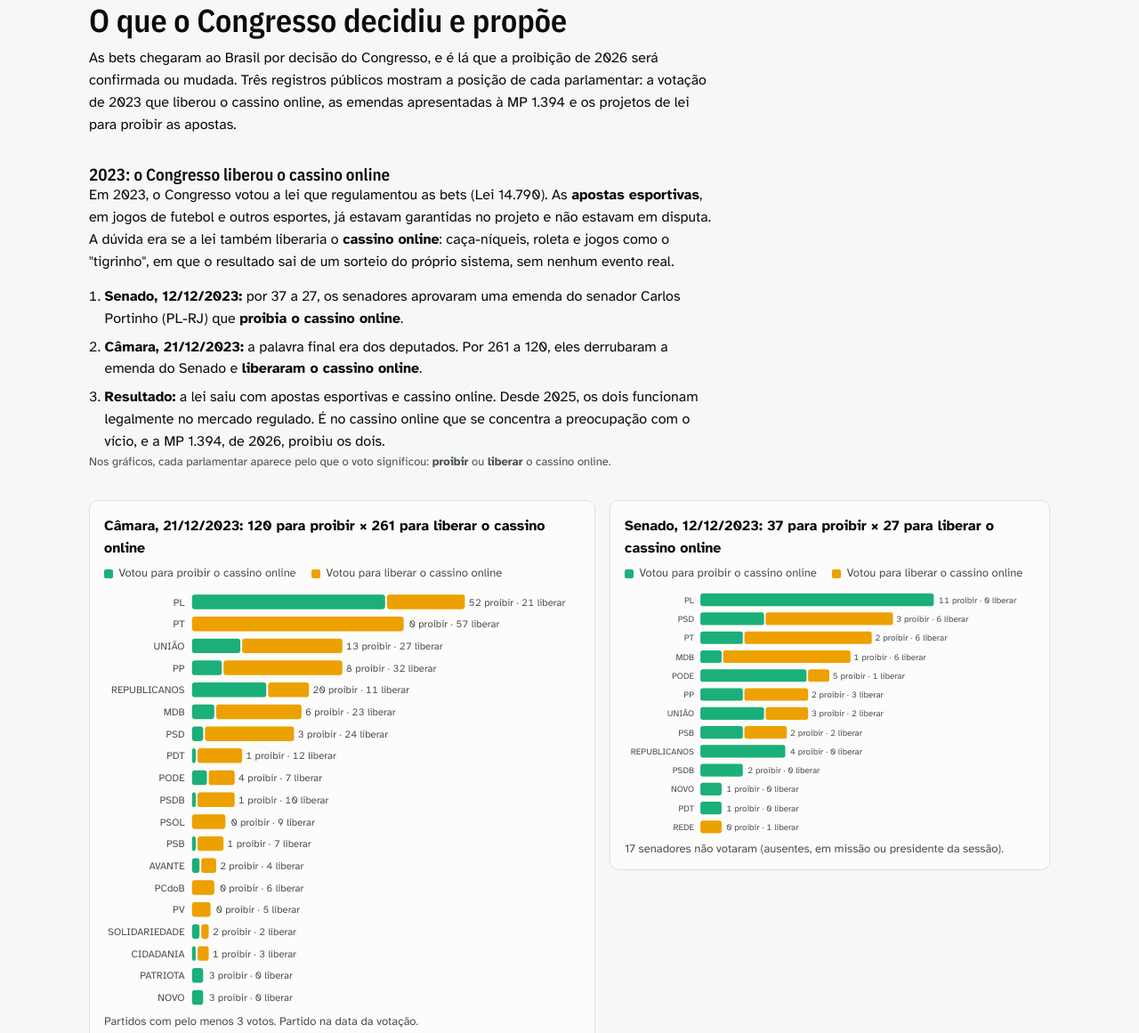
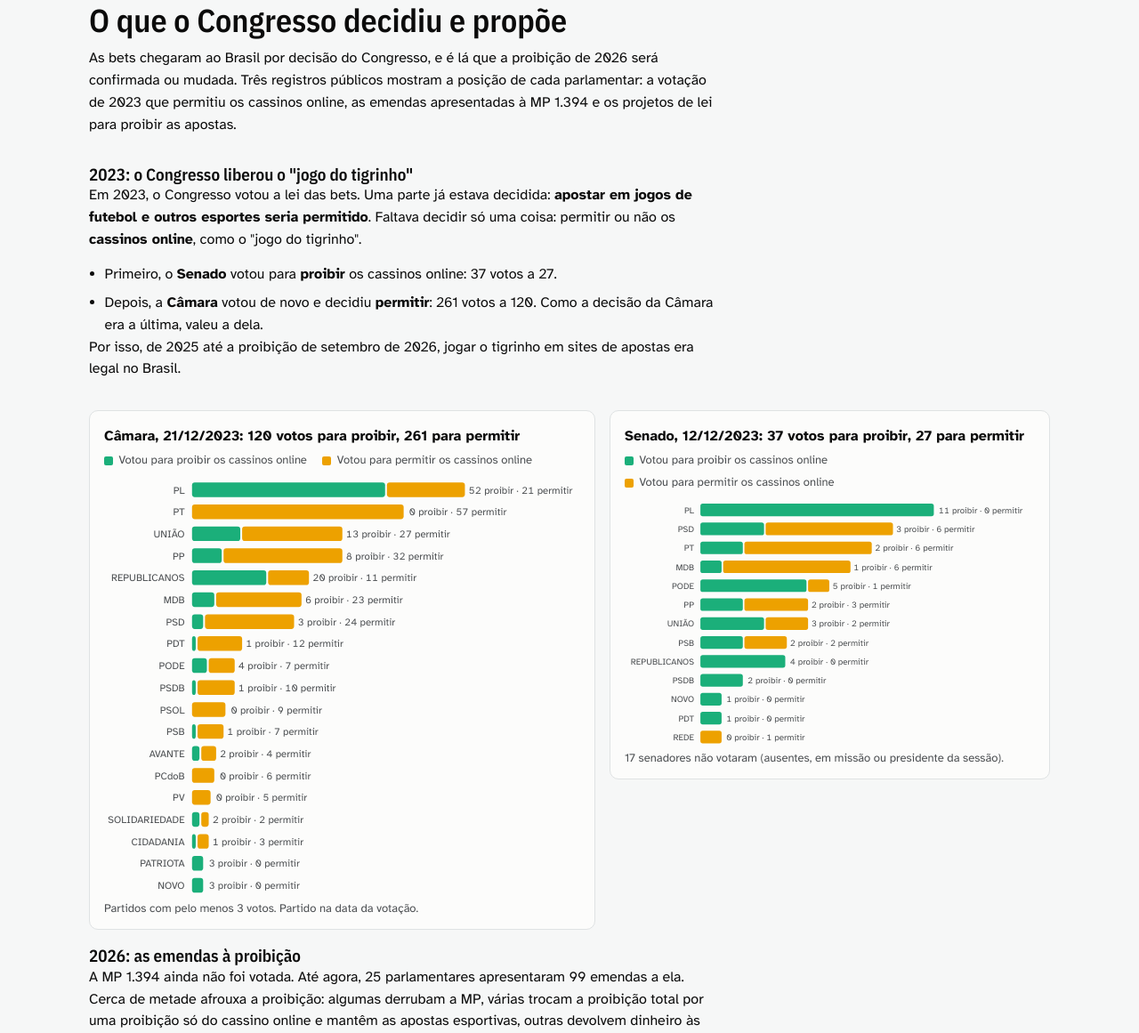
Before and after one commit to thiagorr162/bets, a plain HTML site: page site/artifact.html in a window 1280 px wide. Shown: the part 3058-4219 px from the top of the page at 89% size. Drawn offline with nearby package versions, Linux system fonts and the light colour scheme.

Commit message:
Site: texto da votação de 2023 reescrito em linguagem simples
Co-Authored-By: Claude Opus 5.5 <noreply@anthropic.com>

```diff
--- a/site/artifact.html
+++ b/site/artifact.html
@@ -173,29 +173,28 @@ footer { padding-top: 2rem; border-top: 1px solid var(--rule); font-size: var(--
 <section id="congresso">
   <div class="prose">
     <h2>O que o Congresso decidiu e propõe</h2>
-    <p>As bets chegaram ao Brasil por decisão do Congresso, e é lá que a proibição de 2026 será confirmada ou mudada. Três registros públicos mostram a posição de cada parlamentar: a votação de 2023 que liberou o cassino online, as emendas apresentadas à MP 1.394 e os projetos de lei para proibir as apostas.</p>
+    <p>As bets chegaram ao Brasil por decisão do Congresso, e é lá que a proibição de 2026 será confirmada ou mudada. Três registros públicos mostram a posição de cada parlamentar: a votação de 2023 que permitiu os cassinos online, as emendas apresentadas à MP 1.394 e os projetos de lei para proibir as apostas.</p>
   </div>
 
   <div class="prose">
-    <h3>2023: o Congresso liberou o cassino online</h3>
-    <p>Em 2023, o Congresso votou a lei que regulamentou as bets (Lei 14.790). As <b>apostas esportivas</b>, em jogos de futebol e outros esportes, já estavam garantidas no projeto e não estavam em disputa. A dúvida era se a lei também liberaria o <b>cassino online</b>: caça-níqueis, roleta e jogos como o "tigrinho", em que o resultado sai de um sorteio do próprio sistema, sem nenhum evento real.</p>
-    <ol class="limites" style="max-width:68ch">
-      <li><b>Senado, 12/12/2023:</b> por 37 a 27, os senadores aprovaram uma emenda do senador Carlos Portinho (PL-RJ) que <b>proibia o cassino online</b>.</li>
-      <li><b>Câmara, 21/12/2023:</b> a palavra final era dos deputados. Por 261 a 120, eles derrubaram a emenda do Senado e <b>liberaram o cassino online</b>.</li>
-      <li><b>Resultado:</b> a lei saiu com apostas esportivas e cassino online. Desde 2025, os dois funcionam legalmente no mercado regulado. É no cassino online que se concentra a preocupação com o vício, e a MP 1.394, de 2026, proibiu os dois.</li>
-    </ol>
-    <p class="small">Nos gráficos, cada parlamentar aparece pelo que o voto significou: <b>proibir</b> ou <b>liberar</b> o cassino online.</p>
+    <h3>2023: o Congresso liberou o "jogo do tigrinho"</h3>
+    <p>Em 2023, o Congresso votou a lei das bets. Uma parte já estava decidida: <b>apostar em jogos de futebol e outros esportes seria permitido</b>. Faltava decidir só uma coisa: permitir ou não os <b>cassinos online</b>, como o "jogo do tigrinho".</p>
+    <ul class="limites" style="max-width:68ch">
+      <li>Primeiro, o <b>Senado</b> votou para <b>proibir</b> os cassinos online: 37 votos a 27.</li>
+      <li>Depois, a <b>Câmara</b> votou de novo e decidiu <b>permitir</b>: 261 votos a 120. Como a decisão da Câmara era a última, valeu a dela.</li>
+    </ul>
+    <p>Por isso, de 2025 até a proibição de setembro de 2026, jogar o tigrinho em sites de apostas era legal no Brasil.</p>
   </div>
   <div class="duo">
     <div class="fig">
-      <div class="fig-title">Câmara, 21/12/2023: 120 para proibir × 261 para liberar o cassino online</div>
-      <div class="legend"><span><i class="box" style="background:var(--pro)"></i>Votou para proibir o cassino online</span><span><i class="box" style="background:var(--contra)"></i>Votou para liberar o cassino online</span></div>
+      <div class="fig-title">Câmara, 21/12/2023: 120 votos para proibir, 261 para permitir</div>
+      <div class="legend"><span><i class="box" style="background:var(--pro)"></i>Votou para proibir os cassinos online</span><span><i class="box" style="background:var(--contra)"></i>Votou para permitir os cassinos online</span></div>
       <div id="ch-camara"></div>
       <p class="small" style="margin:0">Partidos com pelo menos 3 votos. Partido na data da votação.</p>
     </div>
     <div class="fig">
-      <div class="fig-title">Senado, 12/12/2023: 37 para proibir × 27 para liberar o cassino online</div>
-      <div class="legend"><span><i class="box" style="background:var(--pro)"></i>Votou para proibir o cassino online</span><span><i class="box" style="background:var(--contra)"></i>Votou para liberar o cassino online</span></div>
+      <div class="fig-title">Senado, 12/12/2023: 37 votos para proibir, 27 para permitir</div>
+      <div class="legend"><span><i class="box" style="background:var(--pro)"></i>Votou para proibir os cassinos online</span><span><i class="box" style="background:var(--contra)"></i>Votou para permitir os cassinos online</span></div>
       <div id="ch-senado"></div>
       <p class="small" style="margin:0">17 senadores não votaram (ausentes, em missão ou presidente da sessão).</p>
     </div>
@@ -225,7 +224,7 @@ footer { padding-top: 2rem; border-top: 1px solid var(--rule); font-size: var(--
     <ul class="sug2" id="sug-parl" hidden></ul>
   </div>
   <div id="ficha-parl"></div>
-  <p class="nota">Votar para liberar o cassino online, ou propor afrouxar a proibição, não equivale a defender o vício em apostas: os argumentos incluem regular um mercado que já existia na ilegalidade, arrecadar impostos e proteger o apostador. O site registra posições, sem julgá-las.</p>
+  <p class="nota">Votar para permitir os cassinos online, ou propor afrouxar a proibição, não equivale a defender o vício em apostas: os argumentos incluem regular um mercado que já existia na ilegalidade, arrecadar impostos e proteger o apostador. O site registra posições, sem julgá-las.</p>
 </section>
 
 <section id="metodo">
@@ -437,10 +436,10 @@ const linhas = [cA, cB].map(ch => s("line", { y1: ch.m.t, y2: ch.H - ch.m.b, str
       const t = s("text", { x: m.l - 8, y: y + rowH / 2 + 4, "text-anchor": "end", class: "lbl" }, svg); t.textContent = pt;
       if (a) s("rect", { x: m.l, y: y + 4, width: x(a), height: rowH - 8, rx: 3, fill: "var(--pro)" }, svg);
       if (b) s("rect", { x: m.l + x(a) + (a ? 2 : 0), y: y + 4, width: x(b), height: rowH - 8, rx: 3, fill: "var(--contra)" }, svg);
-      const v = s("text", { x: m.l + x(a + b) + 6, y: y + rowH / 2 + 4, class: "lbl tnum" }, svg); v.textContent = `${a} proibir · ${b} liberar`;
+      const v = s("text", { x: m.l + x(a + b) + 6, y: y + rowH / 2 + 4, class: "lbl tnum" }, svg); v.textContent = `${a} proibir · ${b} permitir`;
       const hit = s("rect", { x: 0, y, width: W, height: rowH, fill: "transparent" }, svg);
       hit.addEventListener("pointermove", ev => { const fr = fig.getBoundingClientRect();
-        tip.show(`<div><b>${pt}</b></div><div><span class="k">Proibir o cassino online:</span> <b>${a}</b></div><div><span class="k">Liberar o cassino online:</span> <b>${b}</b></div>`, ev.clientX - fr.left, ev.clientY - fr.top); });
+        tip.show(`<div><b>${pt}</b></div><div><span class="k">Proibir os cassinos online:</span> <b>${a}</b></div><div><span class="k">Permitir os cassinos online:</span> <b>${b}</b></div>`, ev.clientX - fr.left, ev.clientY - fr.top); });
       hit.addEventListener("pointerleave", () => tip.hide());
     });
   }
@@ -497,11 +496,11 @@ const linhas = [cA, cB].map(ch => s("line", { y1: ch.m.t, y2: ch.H - ch.m.b, str
   const q2 = document.getElementById("q-parl"), sug2 = document.getElementById("sug-parl"), ficha = document.getElementById("ficha-parl");
   function mostrar(e) {
     sug2.hidden = true; q2.value = e.nome;
-    const voto = e.voto == null ? `<span class="chip neutro">não votou ou não era parlamentar</span>` : e.voto ? `<span class="chip pro">votou para proibir o cassino online</span>` : `<span class="chip contra">votou para liberar o cassino online</span>`;
+    const voto = e.voto == null ? `<span class="chip neutro">não votou ou não era parlamentar</span>` : e.voto ? `<span class="chip pro">votou para proibir os cassinos online</span>` : `<span class="chip contra">votou para permitir os cassinos online</span>`;
     const ems = e.emendas.length ? `<ul>${e.emendas.map(x => `<li><a href="${x.url}" target="_blank" rel="noopener">Emenda ${x.n}</a>: ${x.resumo} <span class="chip ${POS(x.cat)}">${TIPOS[x.cat]}</span></li>`).join("")}</ul>` : `<p class="small" style="margin:0">Não apresentou emendas.</p>`;
     const pls = e.projetos.length ? `<ul>${e.projetos.map(p => `<li><a href="${p.url}" target="_blank" rel="noopener">${p.projeto}</a> (${p.data.slice(0, 4)}): proíbe ${p.alcance === "total" ? "as apostas" : p.alcance}</li>`).join("")}</ul>` : `<p class="small" style="margin:0">Não assinou projetos de proibição.</p>`;
     ficha.innerHTML = `<div class="ficha"><div><div class="eyebrow">${e.casa === "Senado" ? "Senado" : "Câmara"}</div><h3>${e.nome} <span class="small">${e.partido || ""}${e.uf ? "/" + e.uf : ""}</span></h3>${e.url ? `<a class="small" href="${e.url}" target="_blank" rel="noopener">página oficial</a>` : ""}</div>
-      <div><b>Votação de 2023: proibir ou liberar o cassino online</b><div style="margin-top:.3rem">${voto}</div></div>
+      <div><b>Em 2023: proibir ou permitir os cassinos online?</b><div style="margin-top:.3rem">${voto}</div></div>
       <div><b>Emendas à MP 1.394 (2026)</b>${ems}</div>
       <div><b>Projetos para proibir as bets</b>${pls}</div></div>`;
   }
```
Also changed, not shown: site/index.html (+17 -18 lines), site/modelo.html (+17 -18 lines).
